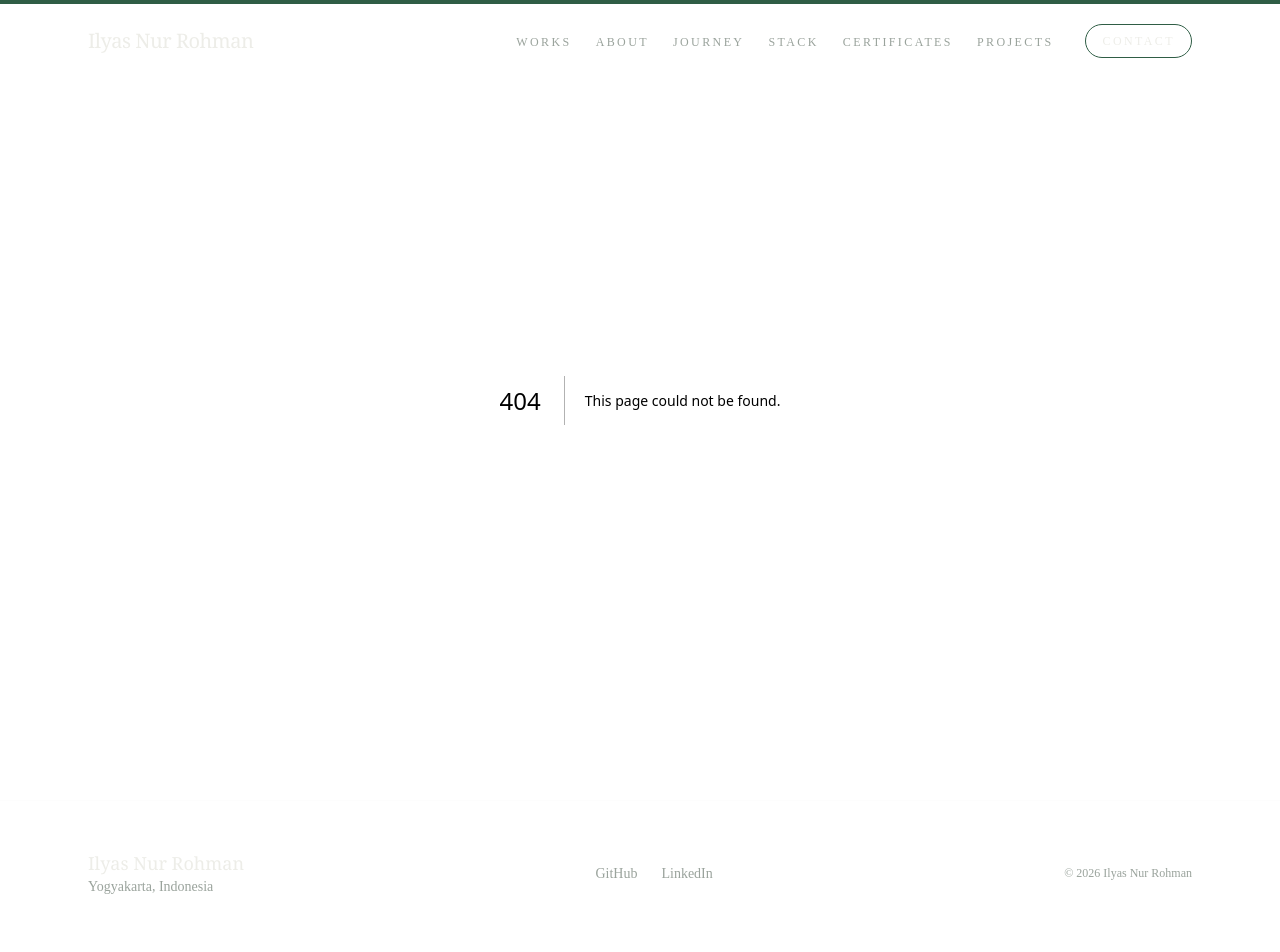
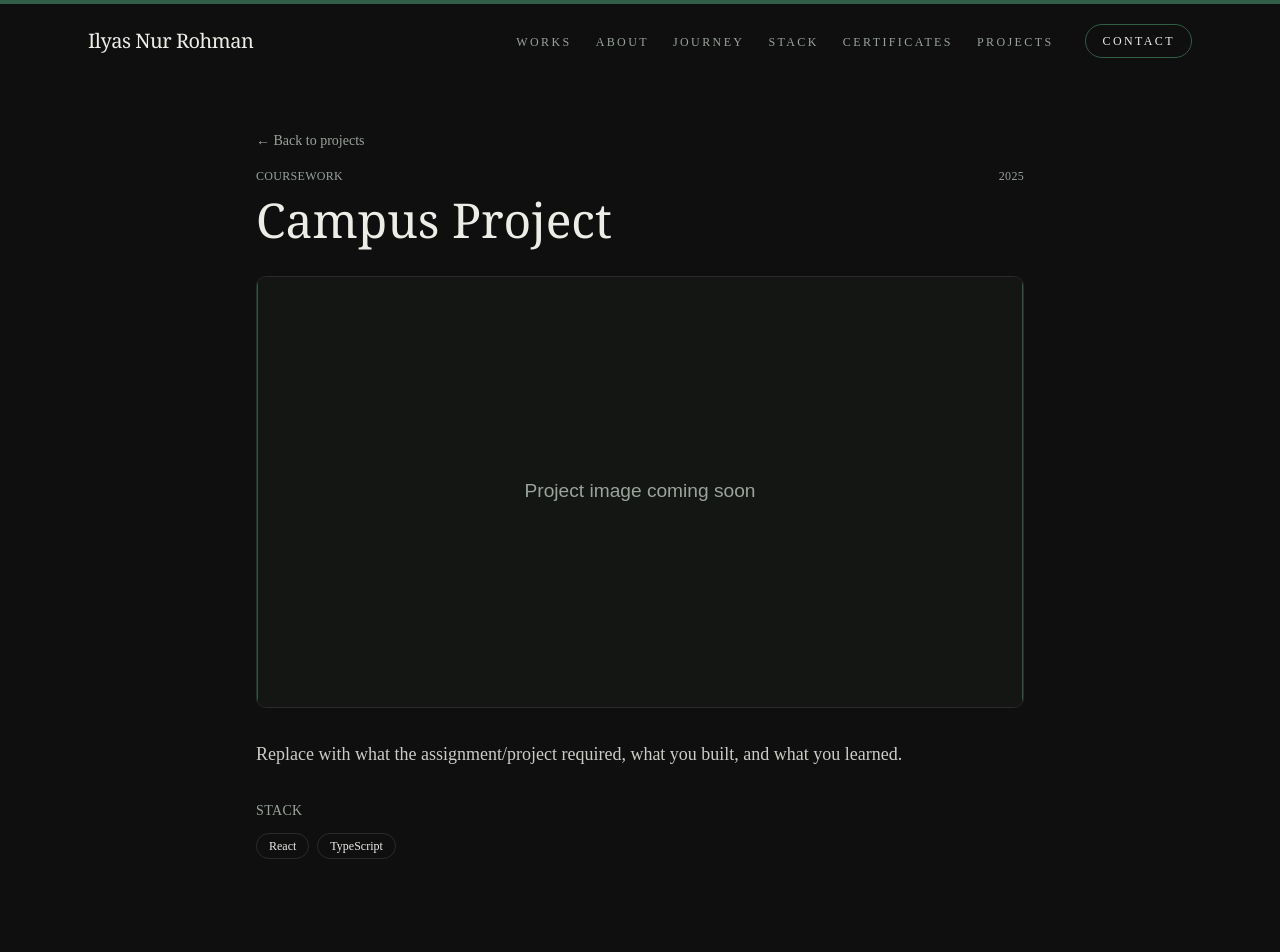
Before and after one commit to Ilyasrhmn/ilyas-rohman, a Next.js app: page /projects/campus-project-1 in a window 1280 px wide. Before the commit this address had no page. Shown: the top 952 px of the page. Built offline with nearby package versions, Linux system fonts and the light colour scheme.

Commit message:
feat: project detail case-study page

```diff
--- /dev/null
+++ b/src/app/projects/[slug]/page.tsx
@@ -0,0 +1,49 @@
+import Link from "next/link";
+import { notFound } from "next/navigation";
+import type { Metadata } from "next";
+import { projects, getProject } from "@/data/projects";
+import { ProjectDetail } from "@/components/projects/project-detail";
+
+export function generateStaticParams() {
+  return projects.map((p) => ({ slug: p.slug }));
+}
+
+export async function generateMetadata({
+  params,
+}: {
+  params: Promise<{ slug: string }>;
+}): Promise<Metadata> {
+  const { slug } = await params;
+  const project = getProject(slug);
+  if (!project) return {};
+  return {
+    title: `${project.title} — Ilyas Nur Rohman`,
+    description: project.summary,
+  };
+}
+
+export default async function ProjectDetailPage({
+  params,
+}: {
+  params: Promise<{ slug: string }>;
+}) {
+  const { slug } = await params;
+  const project = getProject(slug);
+  if (!project) notFound();
+
+  return (
+    <div className="section-pad px-6 sm:px-10">
+      <div className="mx-auto max-w-3xl">
+        <Link
+          href="/projects"
+          className="text-sm text-muted-foreground transition-colors hover:text-foreground"
+        >
+          &larr; Back to projects
+        </Link>
+      </div>
+      <div className="mt-4">
+        <ProjectDetail project={project} />
+      </div>
+    </div>
+  );
+}
--- /dev/null
+++ b/src/components/projects/project-detail.tsx
@@ -0,0 +1,69 @@
+import Image from "next/image";
+import type { Project } from "@/types";
+
+export function ProjectDetail({ project }: { project: Project }) {
+  return (
+    <article className="mx-auto max-w-3xl">
+      <div className="flex items-center justify-between text-xs uppercase tracking-wide text-muted-foreground">
+        <span>{project.category}</span>
+        <span>{project.year}</span>
+      </div>
+
+      <h1 className="mt-3 font-serif text-4xl text-foreground sm:text-5xl">{project.title}</h1>
+
+      <div className="relative mt-8 aspect-[16/9] overflow-hidden rounded-lg border border-border">
+        <Image src={project.image} alt={project.title} fill className="object-cover" />
+      </div>
+
+      {project.status === "building" ? (
+        <div className="mt-6 rounded-lg border border-accent bg-accent/10 px-4 py-3 text-sm text-foreground">
+          Currently building — this project is in progress. Details will be added as it
+          develops.
+        </div>
+      ) : (
+        (project.demo || project.repo) && (
+          <div className="mt-6 flex gap-4">
+            {project.demo && (
+              <a
+                href={project.demo}
+                target="_blank"
+                rel="noopener noreferrer"
+                className="rounded-full bg-accent px-5 py-2 text-sm font-medium text-accent-foreground"
+              >
+                Live demo
+              </a>
+            )}
+            {project.repo && (
+              <a
+                href={project.repo}
+                target="_blank"
+                rel="noopener noreferrer"
+                className="rounded-full border border-border px-5 py-2 text-sm font-medium text-foreground"
+              >
+                Repository
+              </a>
+            )}
+          </div>
+        )
+      )}
+
+      <p className="mt-8 text-lg leading-relaxed text-foreground/85">{project.description}</p>
+
+      <div className="mt-8">
+        <h2 className="text-sm font-medium uppercase tracking-wide text-muted-foreground">
+          Stack
+        </h2>
+        <ul className="mt-3 flex flex-wrap gap-2">
+          {project.stack.map((tech) => (
+            <li
+              key={tech}
+              className="rounded-full border border-border px-3 py-1 text-xs text-foreground"
+            >
+              {tech}
+            </li>
+          ))}
+        </ul>
+      </div>
+    </article>
+  );
+}
```
